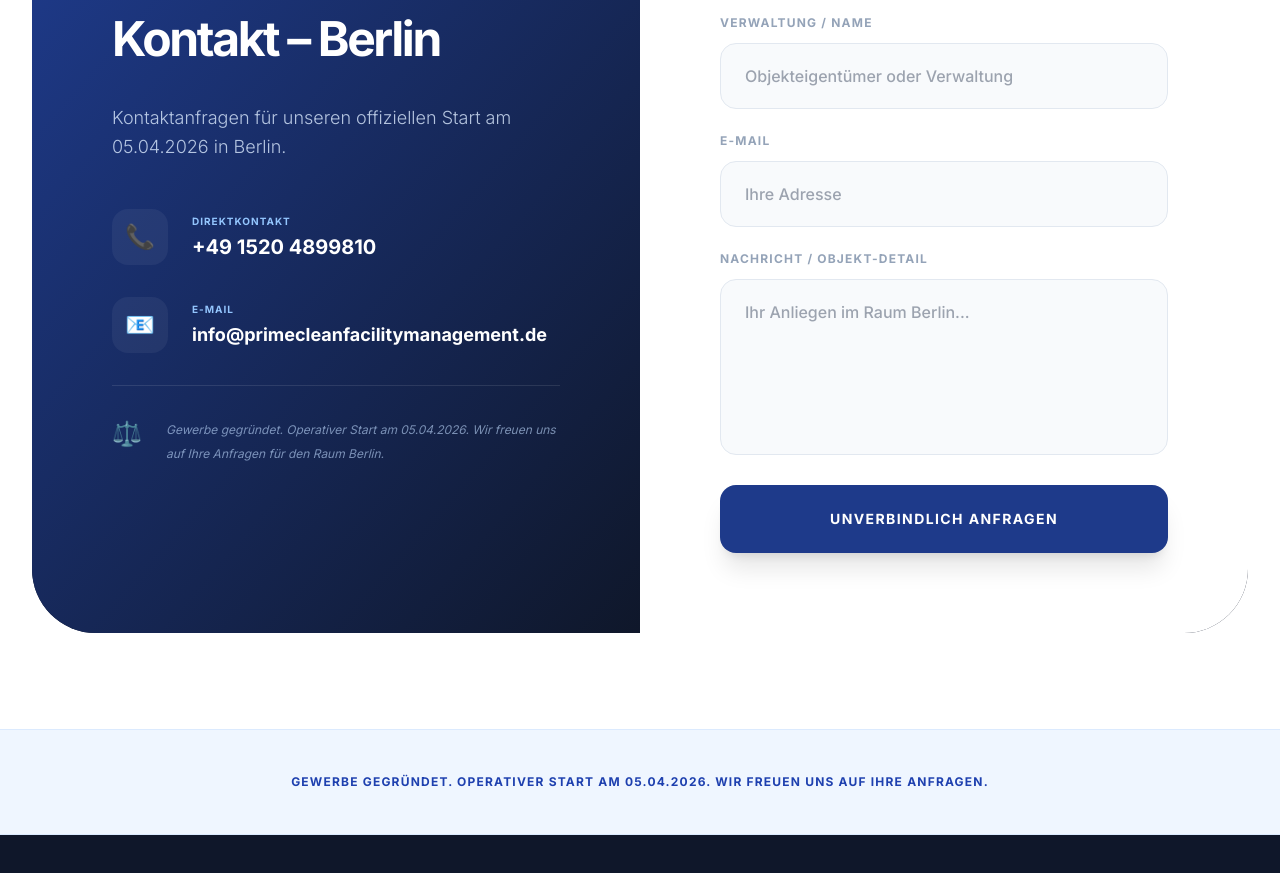
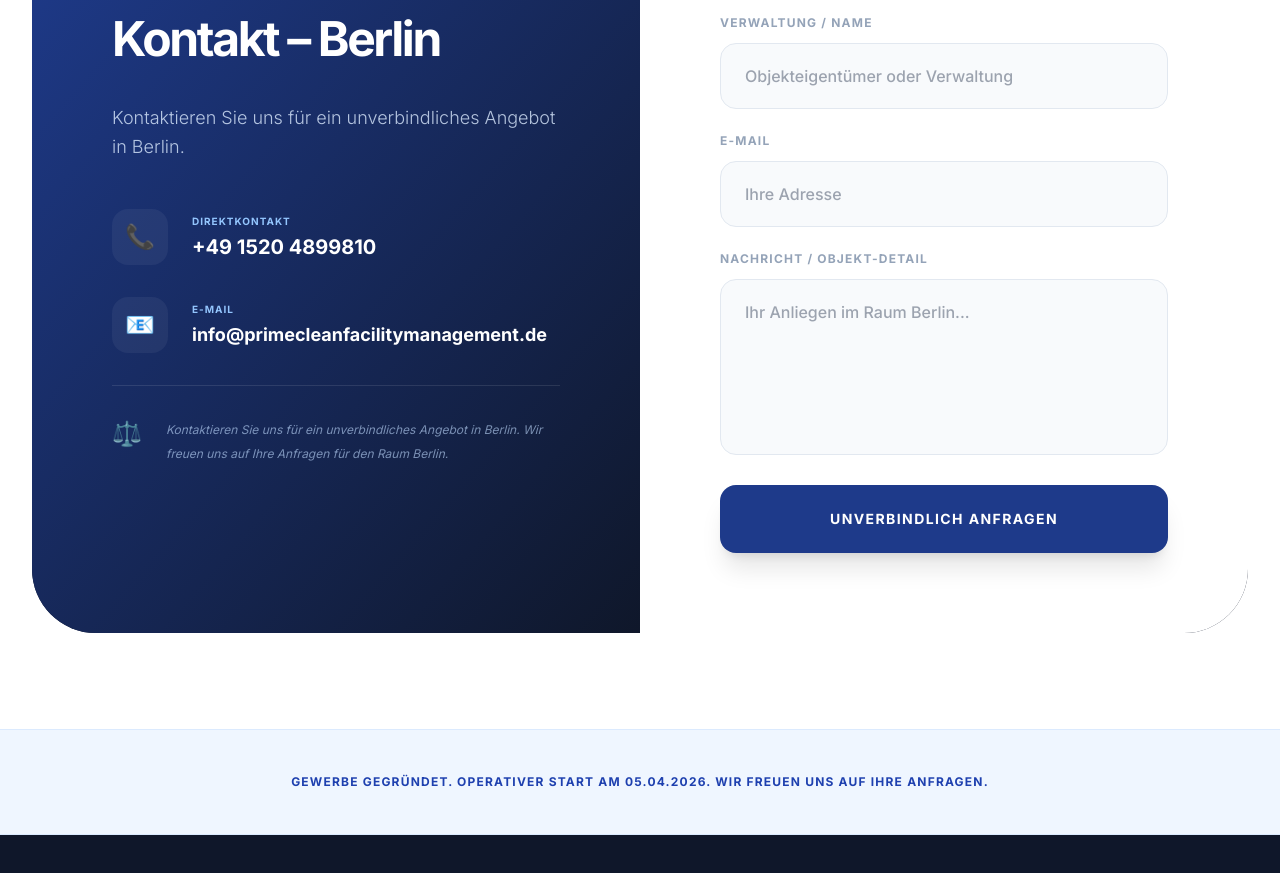
Before and after one commit to DevooLive44/prime-clean-live, a React (Vite) app: page / in a window 1280 px wide. Shown: the part 3102-3975 px from the top of the page. Built offline with nearby package versions, Linux system fonts and the light colour scheme.

Commit message:
Update Contact.tsx

```diff
--- a/components/Contact.tsx
+++ b/components/Contact.tsx
@@ -28,7 +28,7 @@ const Contact: React.FC = () => {
           <div className="p-12 md:p-20 bg-gradient-to-br from-[#1e3a8a] to-[#0f172a] text-white">
             <h2 className="text-5xl font-black mb-10 tracking-tighter">Kontakt – Berlin</h2>
             <p className="text-blue-100 mb-12 text-lg opacity-80 leading-relaxed font-light">
-              Kontaktanfragen für unseren offiziellen Start am 05.04.2026 in Berlin.
+              Kontaktieren Sie uns für ein unverbindliches Angebot in Berlin.
             </p>
             <div className="space-y-8">
               <a href="tel:+4915204899810" className="flex items-center gap-6 group">
@@ -48,7 +48,7 @@ const Contact: React.FC = () => {
               <div className="flex items-start gap-6 pt-8 border-t border-white/10 mt-8">
                  <div className="text-blue-400 text-2xl">⚖️</div>
                  <p className="text-xs text-blue-200/60 italic leading-loose">
-                   Gewerbe gegründet. Operativer Start am 05.04.2026. Wir freuen uns auf Ihre Anfragen für den Raum Berlin.
+                   Kontaktieren Sie uns für ein unverbindliches Angebot in Berlin. Wir freuen uns auf Ihre Anfragen für den Raum Berlin.
                  </p>
               </div>
             </div>
```
